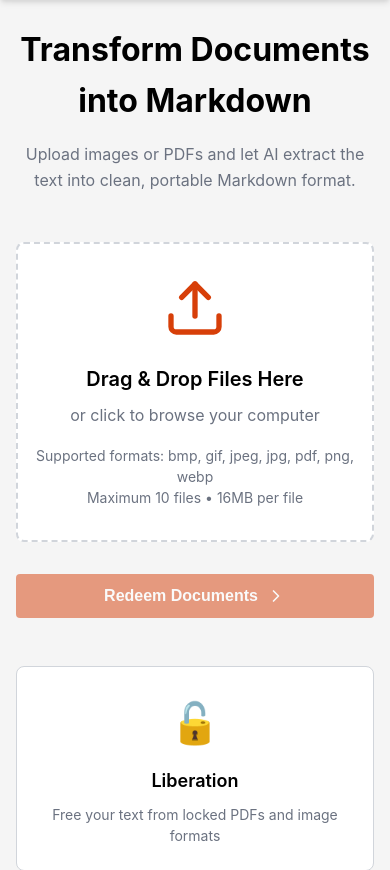
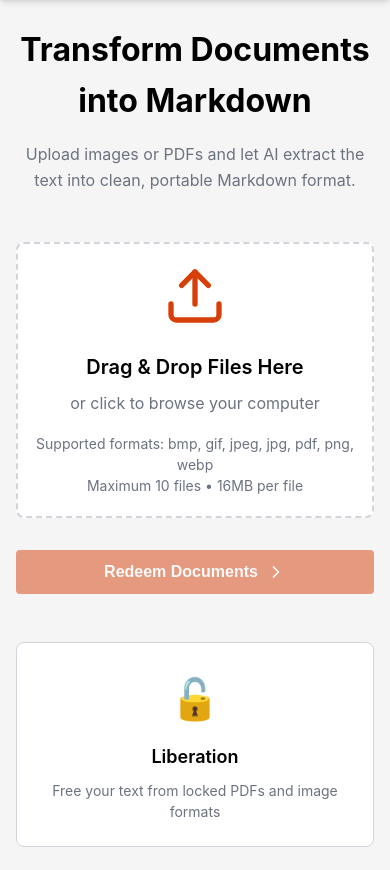
Before and after one commit to dirkpetersen/markdown-redemption, a Flask app: page / in a window 390 px wide. Shown: the part 83-953 px from the top of the page. Run offline with Flask 3, Linux system fonts and the light colour scheme; some libraries are stand-ins or nearby versions.

Commit message:
Reduce drag-and-drop zone height for better visibility
- Reduced vertical padding from 64px to 32px on desktop
- Reduced to 24px on tablet/mobile (768px breakpoint)
- Reduced to 20px on small mobile (480px breakpoint)
- Width remains full for easy drag-and-drop targeting
- Allows more content to be visible above the fold
- Improves visibility of file list and processing area

🤖 Generated with [Claude Code](https://claude.com/claude-code)

Co-Authored-By: Claude <noreply@anthropic.com>

```diff
--- a/static/css/style.css
+++ b/static/css/style.css
@@ -184,7 +184,7 @@ body {
     background-color: var(--color-surface);
     border: 2px dashed var(--color-border);
     border-radius: var(--border-radius);
-    padding: 64px 32px;
+    padding: 32px 32px;  /* Reduced vertical padding from 64px to 32px */
     text-align: center;
     cursor: pointer;
     transition: var(--transition);
@@ -723,7 +723,7 @@ body {
     }
 
     .drop-zone {
-        padding: 48px 24px;
+        padding: 24px 24px;  /* Reduced for mobile */
     }
 
     .drop-zone-title {
@@ -771,7 +771,7 @@ body {
     }
 
     .drop-zone {
-        padding: 32px 16px;
+        padding: 20px 16px;  /* Further reduced for small mobile */
     }
 
     .btn {
```
